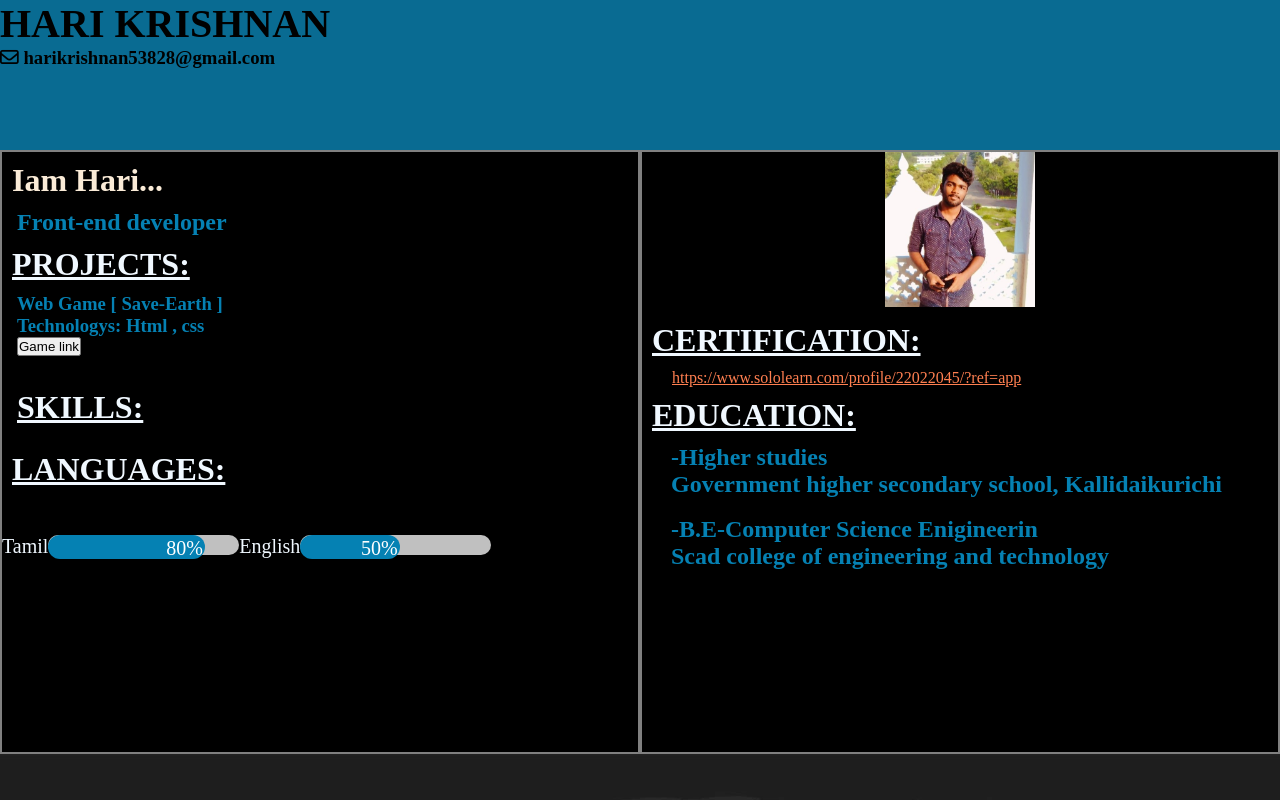
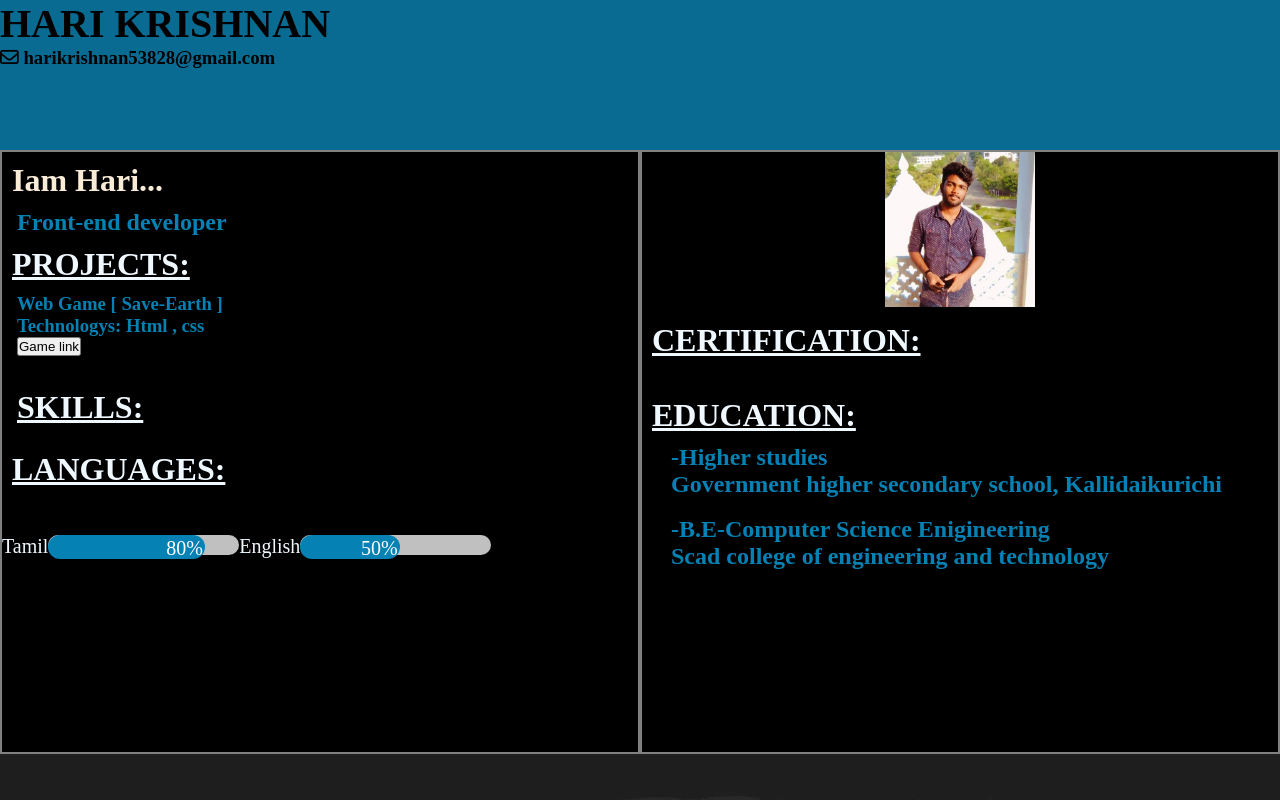
Before and after one commit to Harikrishnan342004/harikrishnanresume, a plain HTML site: page index.html in a window 1280 px wide. Shown: the top 800 px of the page. Drawn offline with Linux system fonts and the light colour scheme.

Commit message:
sizesecond

```diff
--- a/index.html
+++ b/index.html
@@ -150,11 +150,11 @@
             <div class="rightbox">
                 <p align="center"><img src="Harikrishnan.jpg" alt="" width="150px"></p>
                 <h1 style="padding: 10PX;color: aliceblue;text-decoration: underline;"> CERTIFICATION:</h1>
-                <a href="https://www.sololearn.com/Profile/22022045/?ref=app" style="color: coral;"> https://www.sololearn.com/profile/22022045/?ref=app </a>
+               <!-- <a href="https://www.sololearn.com/Profile/22022045/?ref=app" style="color: coral;"> https://www.sololearn.com/profile/22022045/?ref=app </a>-->
               <br>  <H1 style="padding: 10px;color: aliceblue; text-decoration: underline;"> EDUCATION:</H1>
                 <h2 style="padding-left: 29px; color:rgb(5, 129, 179);">-Higher studies <br> Government higher secondary school, Kallidaikurichi</h2>
                  <br>
-                <h2 style="padding-left: 29px;color: rgb(5, 129, 179);"> -B.E-Computer Science Enigineerin <br> Scad college of engineering and technology </h2>
+                <h2 style="padding-left: 29px;color: rgb(5, 129, 179);"> -B.E-Computer Science Enigineering <br> Scad college of engineering and technology </h2>
             </div>
         </div>
         <style>
@@ -264,7 +264,7 @@ a{
 }
 a{
     color: aliceblue;
-    padding-left: 30px;
+
 }
 
 
--- a/part.css
+++ b/part.css
@@ -3,7 +3,7 @@
     padding: 0px;
     margin: 0px;
 
-    max-width: 100%;
+
 
 
 
```
